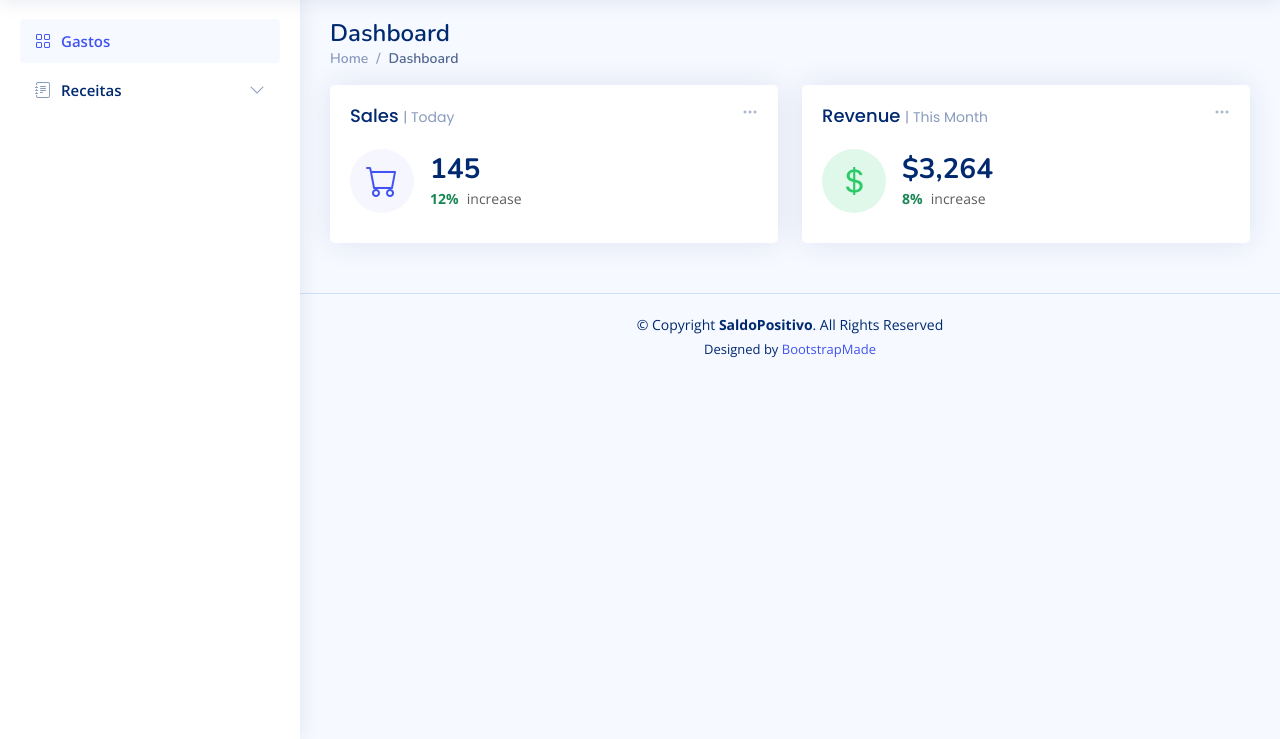
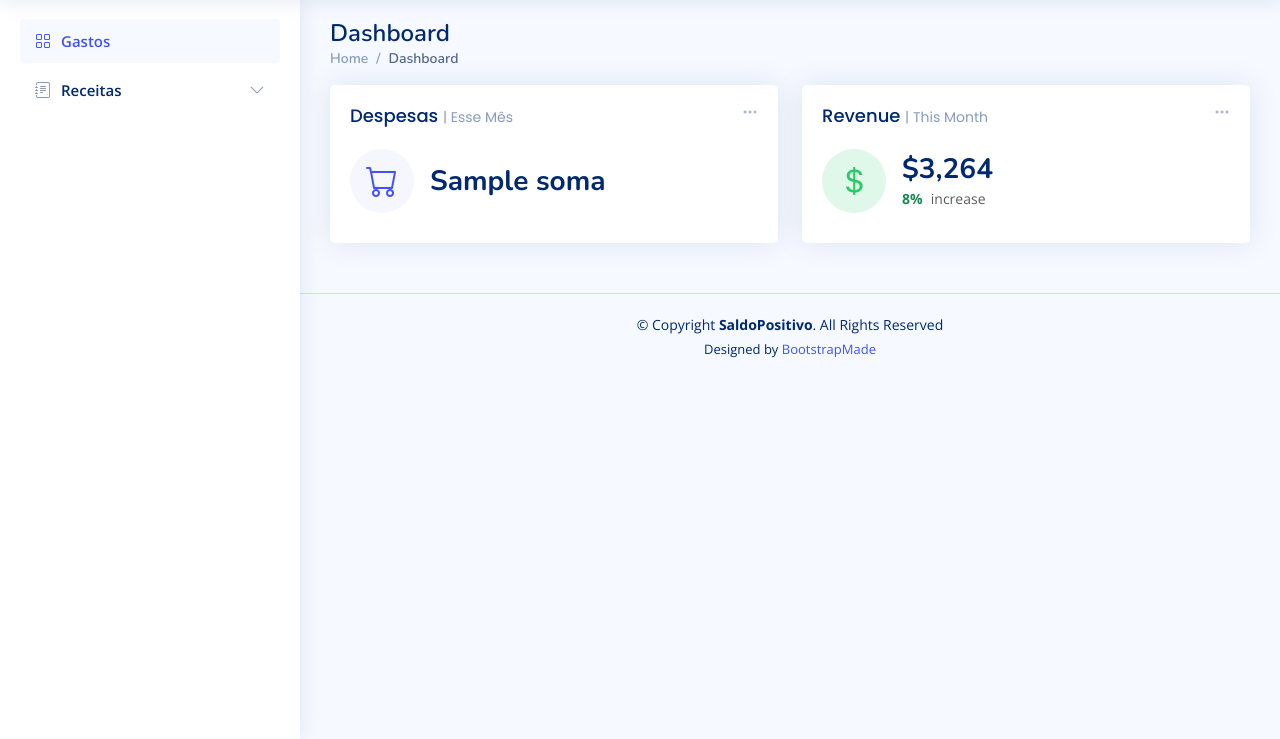
Before and after one commit to lucbergamo/s_positivo, a Django app: template gastos/templates/index.html in a window 1280 px wide. Shown: the part 61-800 px from the top of the page. Run offline with Django 5.2, Linux system fonts and the light colour scheme; the template is opened without the code that fills it: most values are stand-ins (such as "Sample title", 1, 10 or a date in 2020); some libraries are stand-ins or nearby versions.

Commit message:
conta e exclusão

```diff
--- a/gastos/templates/gastos_var.html
+++ b/gastos/templates/gastos_var.html
@@ -65,6 +65,7 @@
                     <th scope="col">Data</th>
                     <th scope="col">Classificação</th>
                     <th scope="col">Valor</th>
+                    <th scope="col"></th>
                   </tr>
                 </thead>
                 <tbody>
@@ -74,6 +75,7 @@
                     <td>{{item.data_gasto|date:"d/m/Y"}}</td>
                     <td>{{item.classificacao}}</td>
                     <td>R$ {{item.valor}}</td>
+                    <td><a href="{% url 'excluir_gasto' item.id %}" >Excluir</a></td>
                   </tr>
                   {% empty %}
                   <tr>
--- a/gastos/templates/index.html
+++ b/gastos/templates/index.html
@@ -75,15 +75,14 @@
                 </div>
 
                 <div class="card-body">
-                  <h5 class="card-title">Sales <span>| Today</span></h5>
+                  <h5 class="card-title">Despesas <span>| Esse Mês</span></h5>
 
                   <div class="d-flex align-items-center">
                     <div class="card-icon rounded-circle d-flex align-items-center justify-content-center">
                       <i class="bi bi-cart"></i>
                     </div>
                     <div class="ps-3">
-                      <h6>145</h6>
-                      <span class="text-success small pt-1 fw-bold">12%</span> <span class="text-muted small pt-2 ps-1">increase</span>
+                      <h6>{{ soma }}</h6>
 
                     </div>
                   </div>
--- a/gastos/urls.py
+++ b/gastos/urls.py
@@ -1,9 +1,10 @@
 from django.urls import path
 from django.contrib.auth import views as auth_views
-from .views import index, gastos_var
+from .views import index, gastos_var, excluir_gasto
 
 
 urlpatterns = [
     path('', index, name='index'),
     path('gastos/', gastos_var, name='gastos_var'),
+    path('excluir_gasto/<int:id>/', excluir_gasto, name='excluir_gasto'),
 ]
```
Also changed, not shown: gastos/views.py (+23 -2 lines), db.sqlite3.
